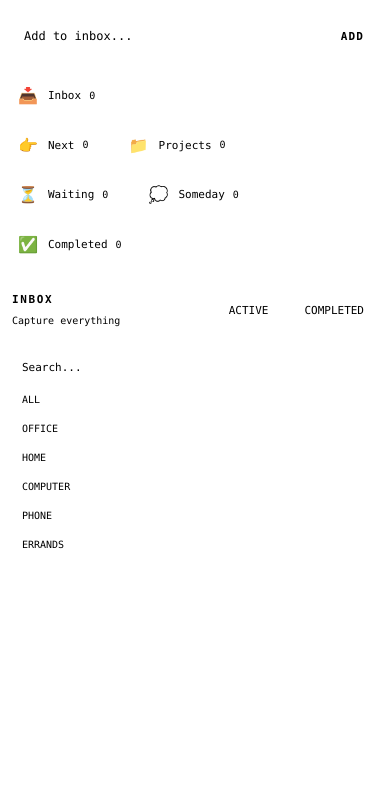
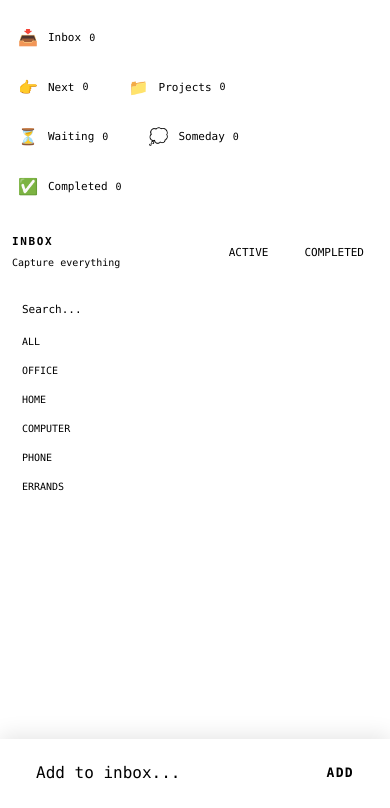
Before and after one commit to noelyang/gtd_app, a website: page index.html in a window 390 px wide. Shown: the part 36-844 px from the top of the page. Drawn offline with Linux system fonts and the light colour scheme.

Commit message:
fix: PWA 404 + Move quick add to bottom
1. Fixed PWA 404 error:
   - Changed start_url from '/index.html' to './'
   - Changed scope from '/' to '.'
   - Now works correctly when installed as PWA

2. Moved quick add input to bottom:
   - Fixed bottom input bar for better mobile UX
   - Separated input from content display area
   - Added safe area padding for iOS
   - Prevents iOS zoom on input focus (16px font)
   - 80px bottom padding on main content
   - Shadow for visual separation

Benefits:
- PWA works offline correctly
- Easier one-handed input on mobile
- Clear separation of input vs display
- Better thumb reachability

```diff
--- a/index.html
+++ b/index.html
@@ -823,6 +823,99 @@
         }
 
         .hidden { display: none; }
+
+        /* Quick Add - Fixed Bottom */
+        .quick-add-bottom {
+            position: fixed;
+            bottom: 0;
+            left: 0;
+            right: 0;
+            background: var(--surface);
+            border-top: 1px solid var(--border);
+            padding: 12px 20px;
+            z-index: 90;
+            box-shadow: 0 -4px 20px rgba(0,0,0,0.1);
+        }
+
+        .quick-add-bottom .quick-add-form {
+            display: flex;
+            gap: 10px;
+            max-width: 1100px;
+            margin: 0 auto;
+        }
+
+        .quick-add-bottom .quick-add-input {
+            flex: 1;
+            background: var(--surface-2);
+            border: 1px solid var(--border);
+            color: var(--text);
+            font-family: inherit;
+            font-size: 14px;
+            padding: 12px 16px;
+            border-radius: 8px;
+            transition: all 0.2s;
+        }
+
+        .quick-add-bottom .quick-add-input:focus {
+            outline: none;
+            border-color: var(--accent);
+        }
+
+        .quick-add-bottom .btn-add {
+            background: var(--accent);
+            color: var(--bg);
+            border: none;
+            padding: 12px 24px;
+            font-family: inherit;
+            font-size: 12px;
+            font-weight: 700;
+            text-transform: uppercase;
+            letter-spacing: 0.1em;
+            cursor: pointer;
+            border-radius: 8px;
+            transition: all 0.2s;
+            white-space: nowrap;
+        }
+
+        /* Mobile optimization for bottom input */
+        @media (max-width: 768px) {
+            .main {
+                padding-bottom: 80px; /* Space for bottom input */
+            }
+
+            .quick-add-bottom {
+                padding: 10px 16px;
+            }
+
+            .quick-add-bottom .quick-add-input {
+                font-size: 16px; /* Prevent zoom on iOS */
+                padding: 14px 16px;
+            }
+
+            .quick-add-bottom .btn-add {
+                padding: 14px 20px;
+                font-size: 13px;
+            }
+        }
+
+        @media (max-width: 480px) {
+            .quick-add-bottom .quick-add-form {
+                gap: 8px;
+            }
+
+            .quick-add-bottom .btn-add {
+                padding: 14px 16px;
+            }
+        }
+
+        /* Safe area for iOS */
+        @supports (padding: max(0px)) {
+            .quick-add-bottom {
+                padding-left: max(20px, env(safe-area-inset-left));
+                padding-right: max(20px, env(safe-area-inset-right));
+                padding-bottom: max(12px, env(safe-area-inset-bottom));
+            }
+        }
     </style>
 </head>
 <body data-theme="dark">
@@ -856,14 +949,6 @@
             </div>
         </header>
 
-        <!-- Quick Add -->
-        <div class="quick-add">
-            <form class="quick-add-form" id="quickAddForm">
-                <input type="text" id="quickAddInput" class="quick-add-input" placeholder="Add to inbox..." required data-i18n-placeholder="quickAddPlaceholder">
-                <button type="submit" class="btn-add" data-i18n="add">Add</button>
-            </form>
-        </div>
-
         <!-- Layout -->
         <div class="layout">
             <!-- Sidebar -->
@@ -952,6 +1037,14 @@
 
                 <div class="task-list" id="taskList"></div>
             </main>
+        </div>
+
+        <!-- Quick Add - Fixed Bottom -->
+        <div class="quick-add-bottom">
+            <form class="quick-add-form" id="quickAddForm">
+                <input type="text" id="quickAddInput" class="quick-add-input" placeholder="Add to inbox..." required data-i18n-placeholder="quickAddPlaceholder">
+                <button type="submit" class="btn-add" data-i18n="add">Add</button>
+            </form>
         </div>
     </div>
 
```
Also changed, not shown: manifest.json.
